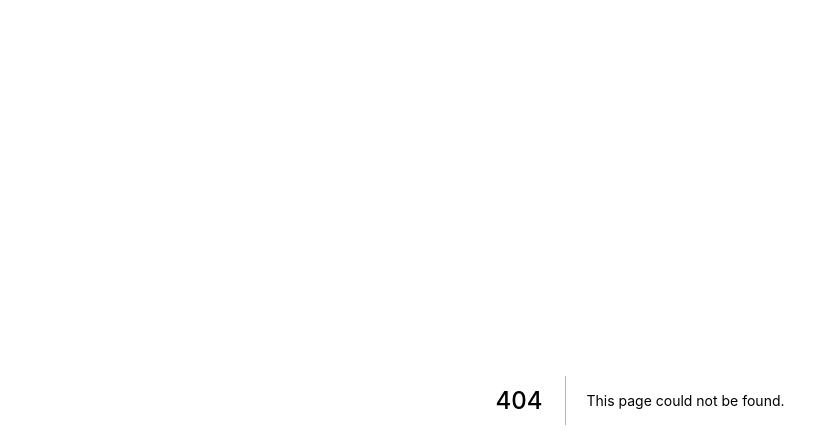
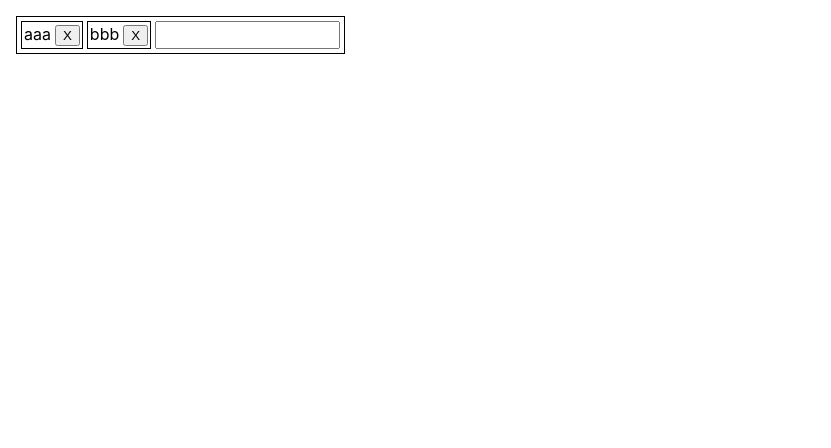
Before and after one commit to imteekay/crafting-frontend, a Next.js app in the folder react/: page /tag-input in a window 1280 px wide. Before the commit this address had no page. Shown: the top 448 px of the page, without its empty margins (0-831 px from the left). Built offline with nearby package versions, Linux system fonts and the light colour scheme.

Commit message:
add tag input

```diff
--- /dev/null
+++ b/react/pages/tag-input/index.js
@@ -0,0 +1,90 @@
+import { useState } from 'react';
+
+const Wrapper = ({ children }) => (
+  <div
+    style={{
+      padding: '4px',
+      border: '1px solid',
+      display: 'flex',
+      gap: '4px',
+      width: 'fit-content',
+    }}
+  >
+    {children}
+  </div>
+);
+
+const removeTag = (tags, tag) => {
+  const { [tag]: _, ...updatedTags } = tags;
+  return updatedTags;
+};
+
+const Button = ({ tag, setTags }) => (
+  <button
+    onClick={() => setTags((tags) => removeTag(tags, tag))}
+    style={{ marginLeft: '4px' }}
+  >
+    X
+  </button>
+);
+
+const getTags = (tags) => Object.values(tags);
+
+const Tag = ({ tag, setTags }) => (
+  <span style={{ border: '1px solid', padding: '2px' }}>
+    {tag}
+    <Button tag={tag} setTags={setTags} />
+  </span>
+);
+
+const Tags = ({ tags, setTags }) => (
+  <div style={{ display: 'flex', gap: '4px' }}>
+    {getTags(tags).map((tag) => (
+      <Tag tag={tag} setTags={setTags} />
+    ))}
+  </div>
+);
+
+const hasTag = (tags, tag) => (tags[tag.toLowerCase()] ? true : false);
+
+const Input = ({ setTags }) => {
+  const [newTag, setNewTag] = useState('');
+
+  const updateTag = (event) => {
+    setNewTag(event.target.value);
+  };
+
+  const handleEnter = (event) => {
+    if (event.key === 'Enter') {
+      setTags((tags) =>
+        hasTag(tags, newTag)
+          ? tags
+          : {
+              ...tags,
+              [newTag]: newTag,
+            }
+      );
+    }
+  };
+
+  return <input onChange={updateTag} onKeyDown={handleEnter}></input>;
+};
+
+const TagInput = () => {
+  const [tags, setTags] = useState({ aaa: 'aaa', bbb: 'bbb' });
+
+  return (
+    <Wrapper>
+      <Tags tags={tags} setTags={setTags} />
+      <Input setTags={setTags} />
+    </Wrapper>
+  );
+};
+
+const Page = () => (
+  <div style={{ margin: '16px', width: 'auto' }}>
+    <TagInput />
+  </div>
+);
+
+export default Page;
```
Also changed, not shown: react/pages/tag-input/README.md, 1 other file (tests, documents, lock files or other folders).
